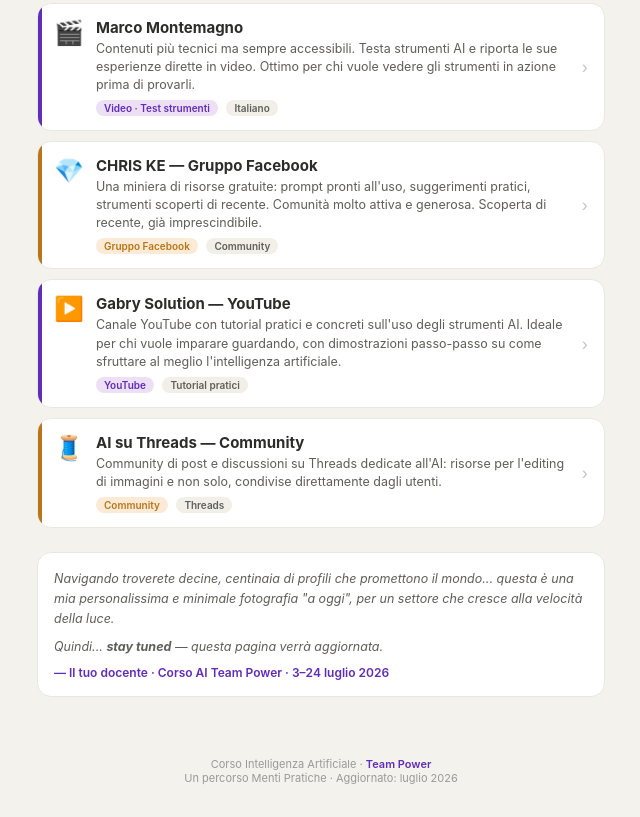
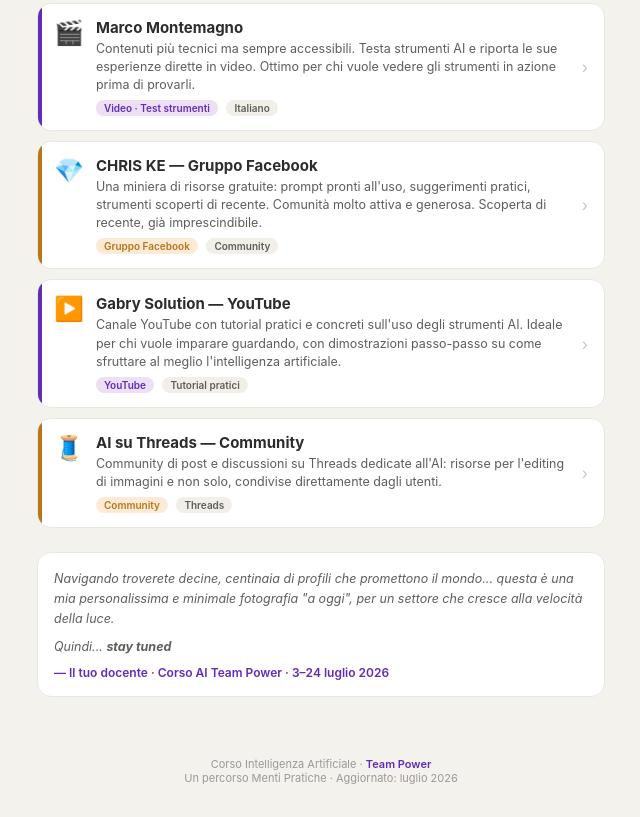
Before and after one commit to ErnestoLaCanna/risorse-ai-teamwork, a plain HTML site: page index.html in a window 1280 px wide. Shown: the part 1413-2230 px from the top of the page, without its empty margins (319-959 px from the left). Drawn offline with Linux system fonts and the light colour scheme.

Commit message:
index.html

```diff
--- a/index.html
+++ b/index.html
@@ -419,7 +419,7 @@
   <!-- ── NOTA PERSONALE ── -->
   <div class="note">
     <p>Navigando troverete decine, centinaia di profili che promettono il mondo... questa è una mia personalissima e minimale fotografia "a oggi", per un settore che cresce alla velocità della luce.</p>
-    <p style="margin-top:8px">Quindi... <strong>stay tuned</strong> — questa pagina verrà aggiornata.</p>
+    <p style="margin-top:8px">Quindi... <strong>stay tuned</strong> </p>
     <div class="author">— Il tuo docente · Corso AI Team Power · 3–24 luglio 2026</div>
   </div>
 
```
